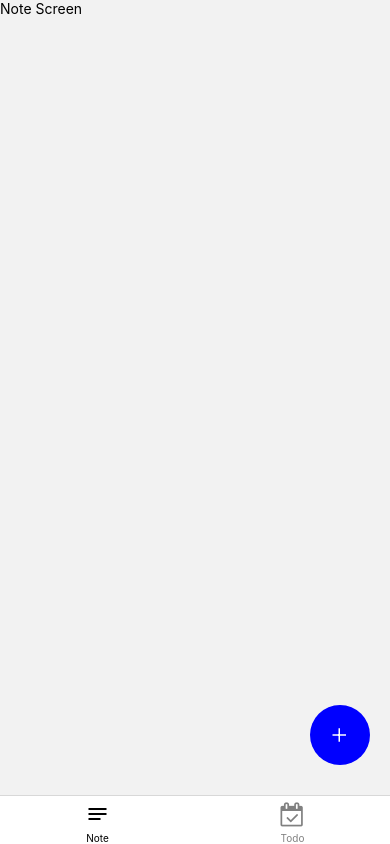
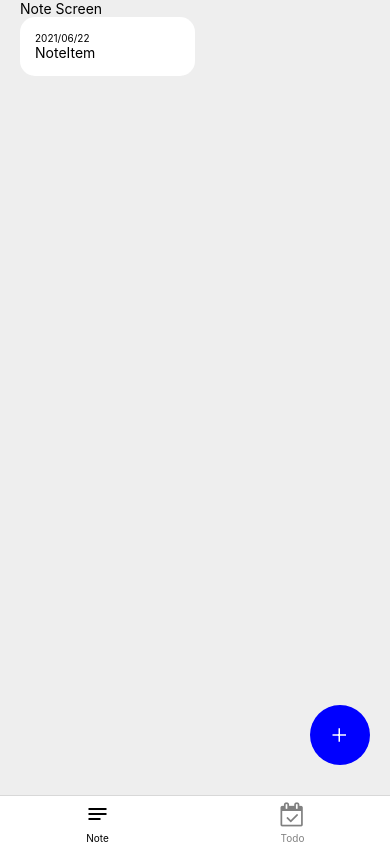
Before and after one commit to wenpingwu001/rn-note-app, a React Native app: screen /Note in a window 390 px wide. Built offline with nearby package versions, Linux system fonts and the light colour scheme.

Commit message:
configure redux store.

```diff
--- /dev/null
+++ b/components/NoteItem.tsx
@@ -0,0 +1,42 @@
+import { Text, View, Pressable, StyleSheet, Dimensions } from "react-native";
+import React from "react";
+
+const width = Dimensions.get("window").width;
+
+interface Item {
+  id: string;
+  time: string;
+  title?: string;
+  content?: string;
+}
+const NoteItem = () => {
+  return (
+    <Pressable style={styles.container}>
+      <View>
+        <Text style={styles.time}>2021/06/22</Text>
+        <Pressable></Pressable>
+      </View>
+      <Text></Text>
+      <Text></Text>
+      {/* time  */}
+      {/* check */}
+      {/* title */}
+      {/* content */}
+      <Text>NoteItem</Text>
+    </Pressable>
+  );
+};
+
+export default NoteItem;
+
+const styles = StyleSheet.create({
+  container: {
+    width: (width - 40) / 2,
+    backgroundColor: "white",
+    borderRadius: 15,
+    padding: 15,
+  },
+  time: {
+    fontSize: 10,
+  },
+});
--- a/package.json
+++ b/package.json
@@ -12,6 +12,7 @@
     "@expo/vector-icons": "^13.0.0",
     "@react-navigation/bottom-tabs": "^6.3.2",
     "@react-navigation/native": "^6.0.11",
+    "@reduxjs/toolkit": "^1.8.5",
     "expo": "~46.0.8",
     "expo-status-bar": "~1.4.0",
     "react": "18.0.0",
@@ -20,7 +21,8 @@
     "react-native-safe-area-context": "4.3.1",
     "react-native-screens": "~3.15.0",
     "react-native-vector-icons": "^9.2.0",
-    "react-native-web": "~0.18.7"
+    "react-native-web": "~0.18.7",
+    "redux": "^4.2.0"
   },
   "devDependencies": {
     "@babel/core": "^7.12.9",
--- a/screens/NoteScreen.tsx
+++ b/screens/NoteScreen.tsx
@@ -3,6 +3,7 @@ import React, { useState } from "react";
 import { SafeAreaView } from "react-native-safe-area-context";
 import FloatButton from "../components/FloatButton";
 import CreateNoteModal from "../components/CreateNoteModal";
+import NoteItem from "../components/NoteItem";
 
 const NoteScreen = () => {
   const [isCreateNoteModalOpen, setIsCreateNoteModalOpen] = useState(false);
@@ -10,13 +11,16 @@ const NoteScreen = () => {
     setIsCreateNoteModalOpen(!isCreateNoteModalOpen);
   };
   return (
-    <SafeAreaView style={{ flex: 1 }}>
+    <SafeAreaView
+      style={{ flex: 1, backgroundColor: "#eee", paddingHorizontal: 20 }}
+    >
       <Text>Note Screen</Text>
+      <NoteItem />
+      <FloatButton onPress={handlePress} />
       <CreateNoteModal
         isVisible={isCreateNoteModalOpen}
         onClosePress={handlePress}
       />
-      <FloatButton onPress={handlePress} />
     </SafeAreaView>
   );
 };
```
Also changed, not shown: app/store.ts (added, +8 -0 lines), features/notes/notesSlice.ts (added, +33 -0 lines), features/notes/Notes.ts (added), 1 other file (tests, documents, lock files or other folders).
